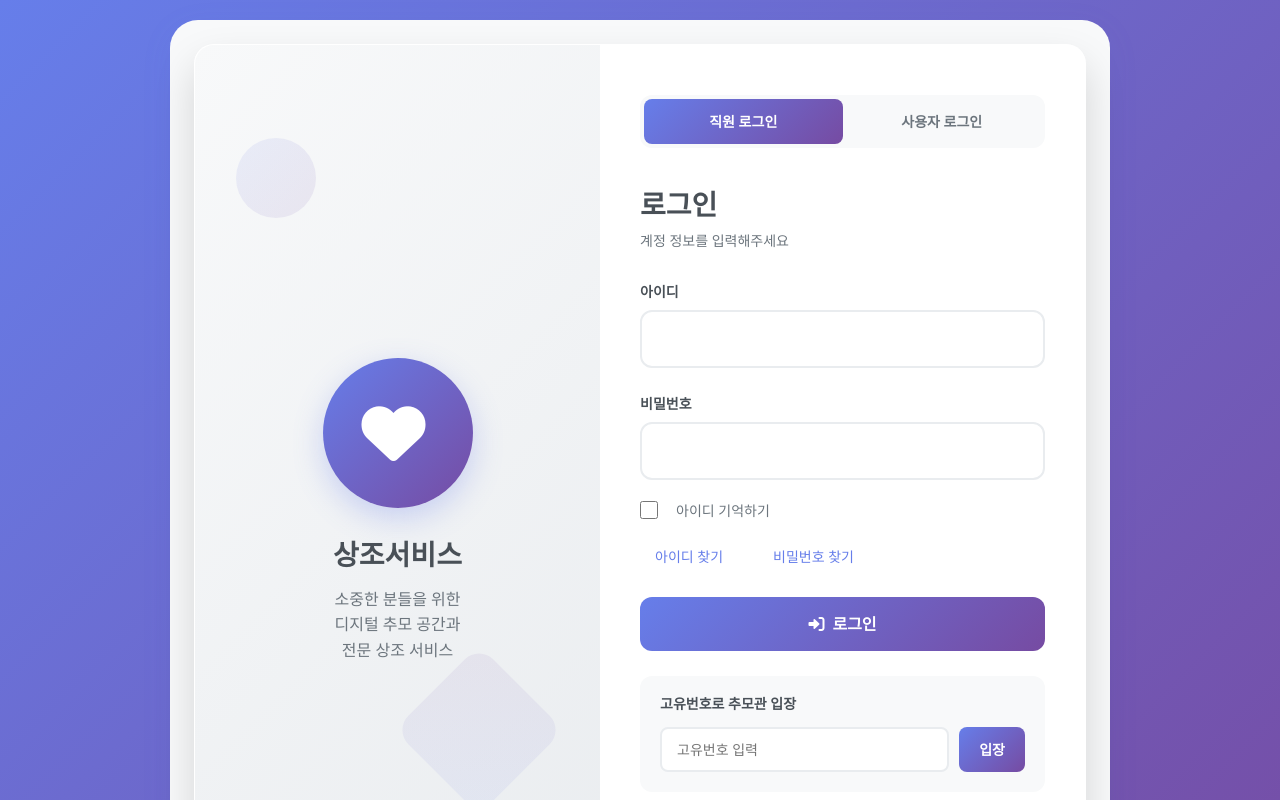
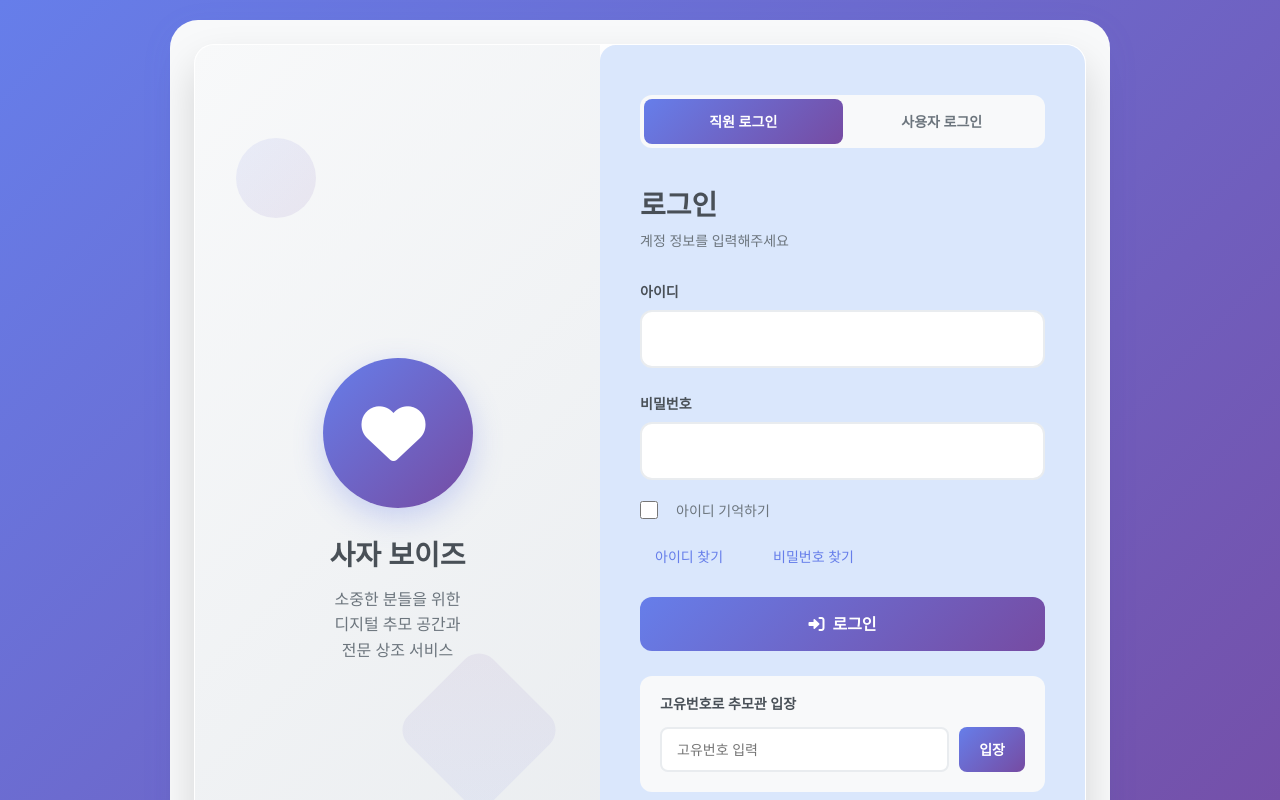
Before and after one commit to Aivle-Bigproject11/Front, a React (Create React App) app: page /login in a window 1280 px wide. Shown: the top 800 px of the page. Built offline with nearby package versions, Linux system fonts and the light colour scheme; no server answers.

Commit message:
직원-사용자 구분 컬러 시각화

```diff
--- a/src/pages/Login.js
+++ b/src/pages/Login.js
@@ -153,7 +153,7 @@ const Login = () => {
                   color: '#495057',
                   fontWeight: '700',
                   marginBottom: '15px'
-                }}>상조서비스</h3>
+                }}>사자 보이즈</h3>
                 <p style={{
                   color: '#6c757d',
                   fontSize: '16px',
@@ -172,7 +172,10 @@ const Login = () => {
               flex: '1',
               padding: '50px 40px',
               display: 'flex',
-              flexDirection: 'column'
+              flexDirection: 'column',
+              background: activeTab === 'employee' ? '#dae7fcff' : '#e9deffff', // 탭에 따라 배경색 변경
+              borderRadius: '16px',
+              boxShadow: '0 2px 12px rgba(102,126,234,0.04)'
             }}>
               {/* 탭 헤더 */}
               <div className="login-tabs" style={{
```
